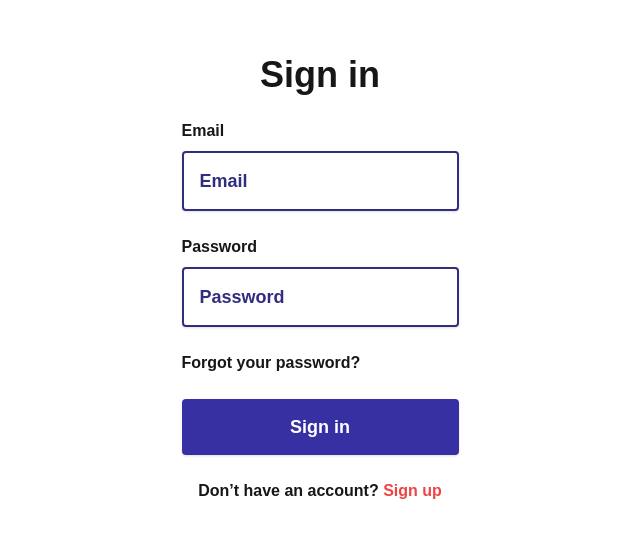
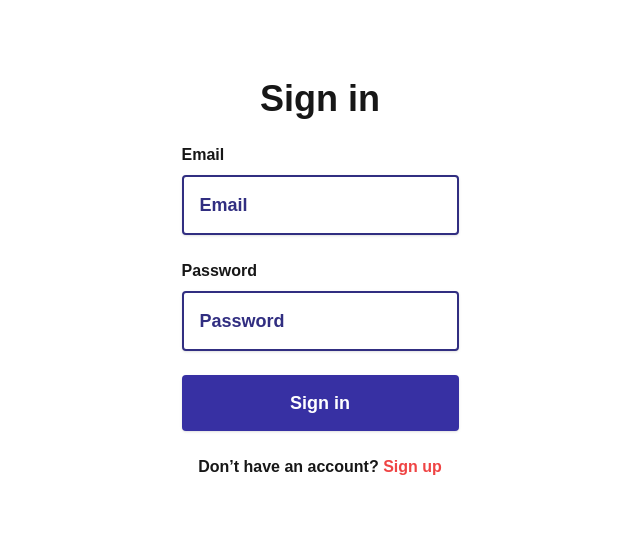
Before and after one commit to zaim03767/DIGI, a Next.js app: page /signin in a window 1280 px wide. Shown: the part 121-658 px from the top of the page, without its empty margins (320-960 px from the left). Built offline with nearby package versions, Linux system fonts and the light colour scheme.

Commit message:
Before pushing

```diff
--- a/src/app/(auth)/signin/page.js
+++ b/src/app/(auth)/signin/page.js
@@ -67,19 +67,6 @@ const SignInPage = () => {
               required
             />
           </div>
-          <div className="flex flex-wrap -mx-4 mb-6 items-center justify-between">
-            <div className="w-full lg:w-auto px-4">
-              <a
-                className="inline-block font-extrabold hover:underline"
-                href="#"
-                onClick={() =>
-                  alert("Password recovery functionality coming soon!")
-                } // Add functionality later
-              >
-                Forgot your password?
-              </a>
-            </div>
-          </div>
           <button
             type="submit"
             className="inline-block w-full py-4 px-6 mb-6 text-center text-lg leading-6 text-white font-extrabold bg-indigo-800 hover:bg-indigo-900 border-3 border-indigo-900 shadow rounded transition duration-200"
--- /dev/null
+++ b/src/app/hooks/useLogout/useLogout.js
@@ -0,0 +1,20 @@
+import { signOut } from "firebase/auth";
+import { auth } from "@/config/firebase";
+import { useRouter } from "next/navigation";
+
+const useLogout = () => {
+  const router = useRouter();
+
+  const handleLogout = async () => {
+    try {
+      await signOut(auth); // Log the user out
+      router.push("/signin"); // Redirect to the sign-in page
+    } catch (err) {
+      console.error("Error signing out:", err);
+    }
+  };
+
+  return handleLogout;
+};
+
+export default useLogout;
--- a/src/components/Header/Header.jsx
+++ b/src/components/Header/Header.jsx
@@ -1,8 +1,10 @@
 "use client";
 import React from "react";
 import { useRouter } from "next/navigation";
+import Logout from "@/app/hooks/useLogout/useLogout";
 const Header = () => {
   const router = useRouter();
+  const logout = Logout();
   return (
     <header className="bg-white sticky top-0">
       <nav
@@ -36,9 +38,9 @@ const Header = () => {
           <a
             href="#"
             className="text-lg font-semibold text-gray-900"
-            onClick={() => router.push("/signin")}
+            onClick={() => logout()}
           >
-            Sign in <span aria-hidden="true">&rarr;</span>
+            Logout <span aria-hidden="true">&rarr;</span>
           </a>
         </div>
       </nav>
```
